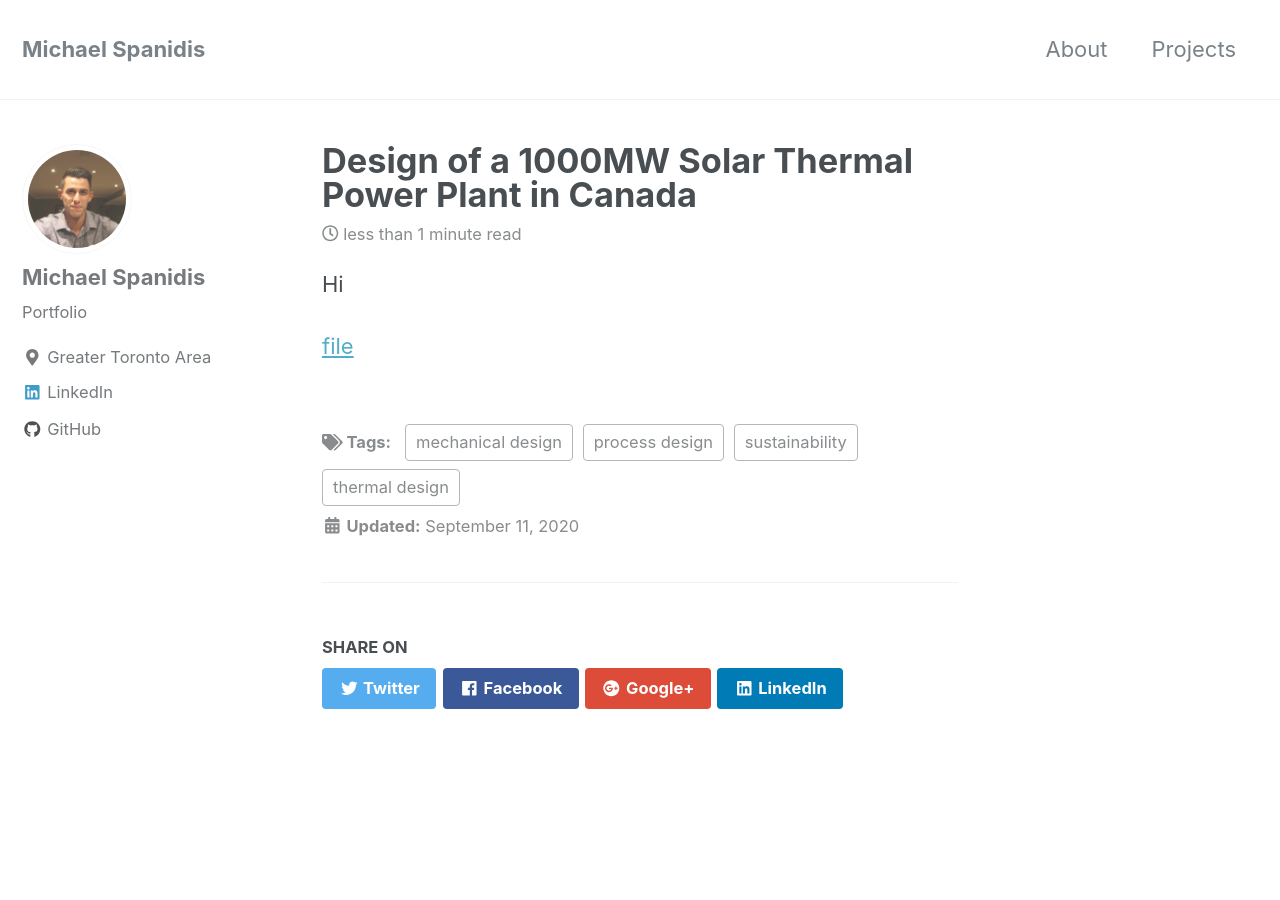
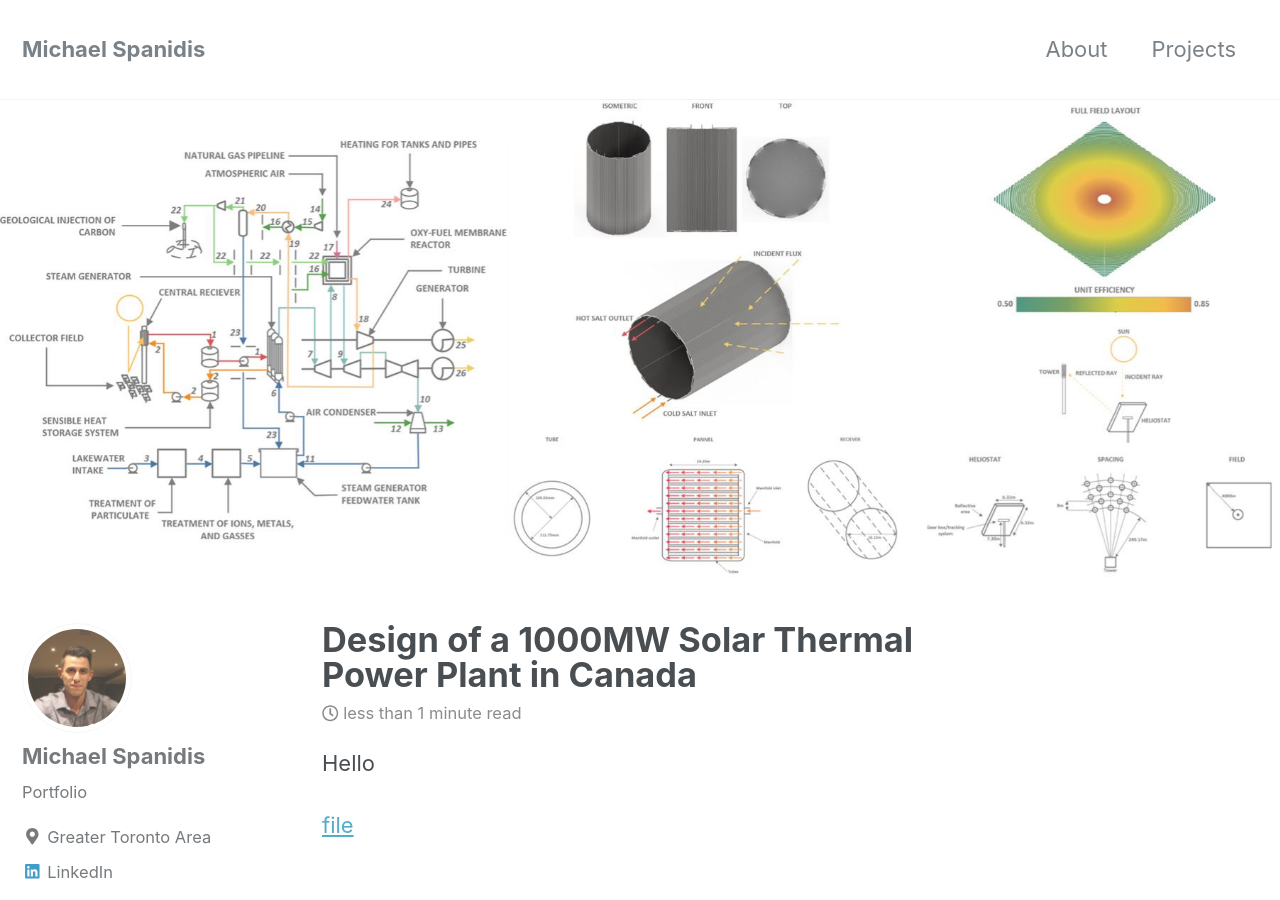
Before and after one commit to michaelspanidis/michaelspanidis.github.io, a Jekyll site: the page built from _posts/2020-09-11-capstone.md, in a window 1280 px wide and 900 px high. Built offline with Jekyll 4.4.1, drawn with Linux system fonts in a browser that asks for light colours; nearby versions of some CDN libraries.

Commit message:
changes13

```diff
--- a/_posts/2020-09-11-capstone.md
+++ b/_posts/2020-09-11-capstone.md
@@ -2,11 +2,13 @@
 title: "Design of a 1000MW Solar Thermal Power Plant in Canada"
 output: pdf_document
 date: 2020-09-11
+header:
+  image: "/images/capstone/header.jpg"
 tags: [thermal design, mechanical design, process design, sustainability]
 excerpt: "Thermal Design, Mechanical Design, Process Design, Sustainability"
 mathjax: "true"
 ---
 
-Hi
+Hello
 
 [file](https://github.com/michaelspanidis/michaelspanidis.github.io/blob/master/projectdocs/Sunwell%20Solar%20Power%20Facility%20Design%20of%20a%201000%20MW%20Concentrating%20Solar%20Power%20Plant.pdf)
```
Also changed, not shown: images/capstone/header.jpg (added), images/capstone/panels.jpg (deleted).
